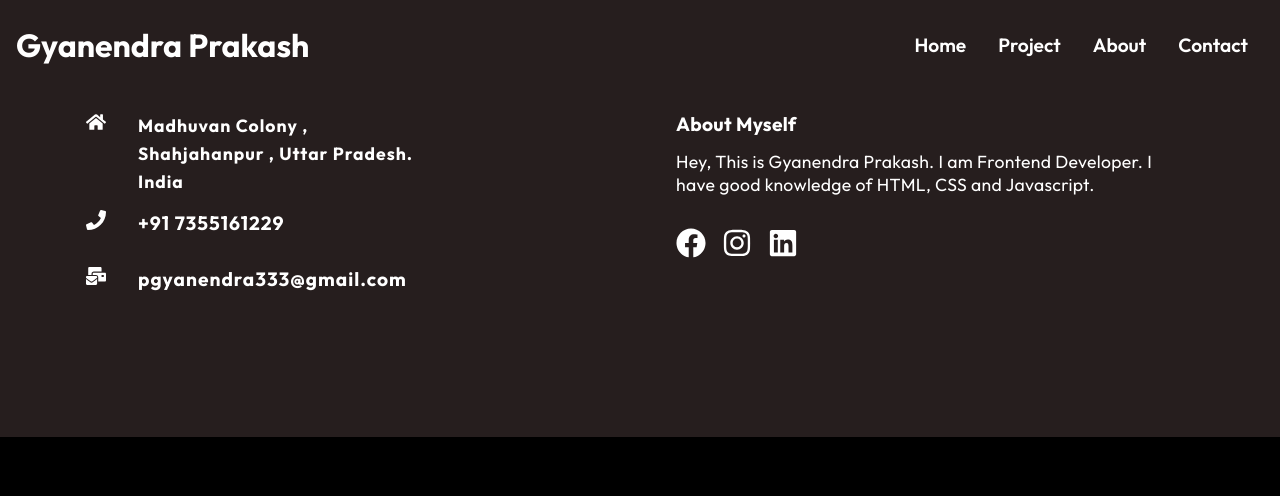
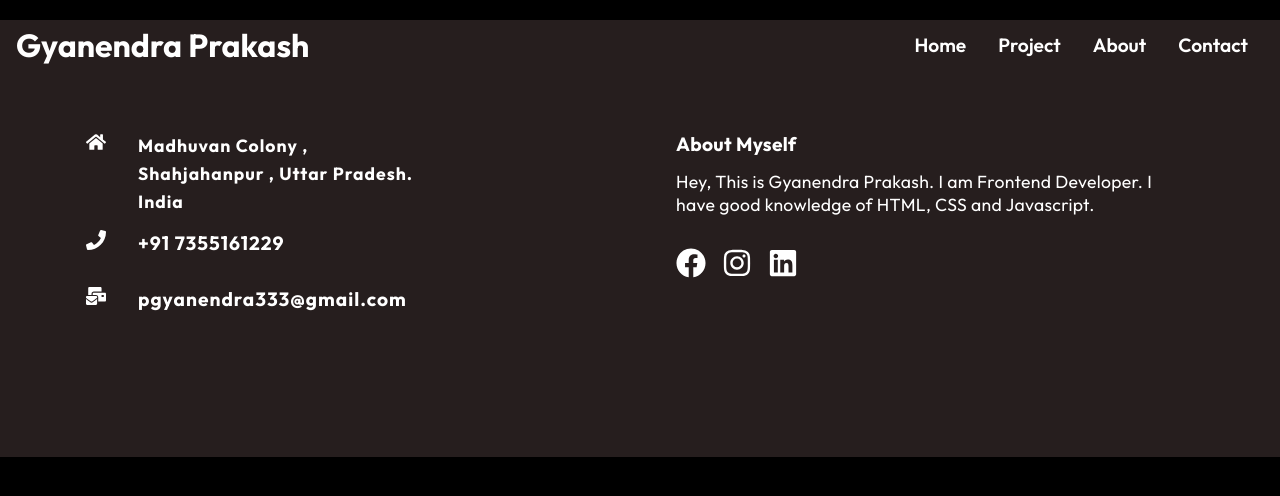
Before and after one commit to Gyanendra-333/gyan-portfolio, a React (Create React App) app: page /project in a window 1280 px wide. Shown: the top 496 px of the page. Built offline with nearby package versions, Linux system fonts and the light colour scheme.

Commit message:
ProjectHeroImg

```diff
--- /dev/null
+++ b/src/components/ProjectHeroImg.js
@@ -0,0 +1,11 @@
+import "./ProjectHeroImg.css";
+
+import React from 'react'
+
+const ProjectHeroImg = () => {
+    return (
+        <div>ProjectHeroImg</div>
+    )
+}
+
+export default ProjectHeroImg;
--- a/src/routes/Project.js
+++ b/src/routes/Project.js
@@ -1,11 +1,13 @@
 import React from 'react'
 import Navbar from '../components/Navbar';
 import Footer from '../components/Footer';
+import ProjectHeroImg from '../components/ProjectHeroImg';
 
 const Project = () => {
     return (
         <div>
             <Navbar />
+            <ProjectHeroImg />
             <Footer />
         </div>
     )
```
Also changed, not shown: src/components/ProjectHeroImg.css (added).
